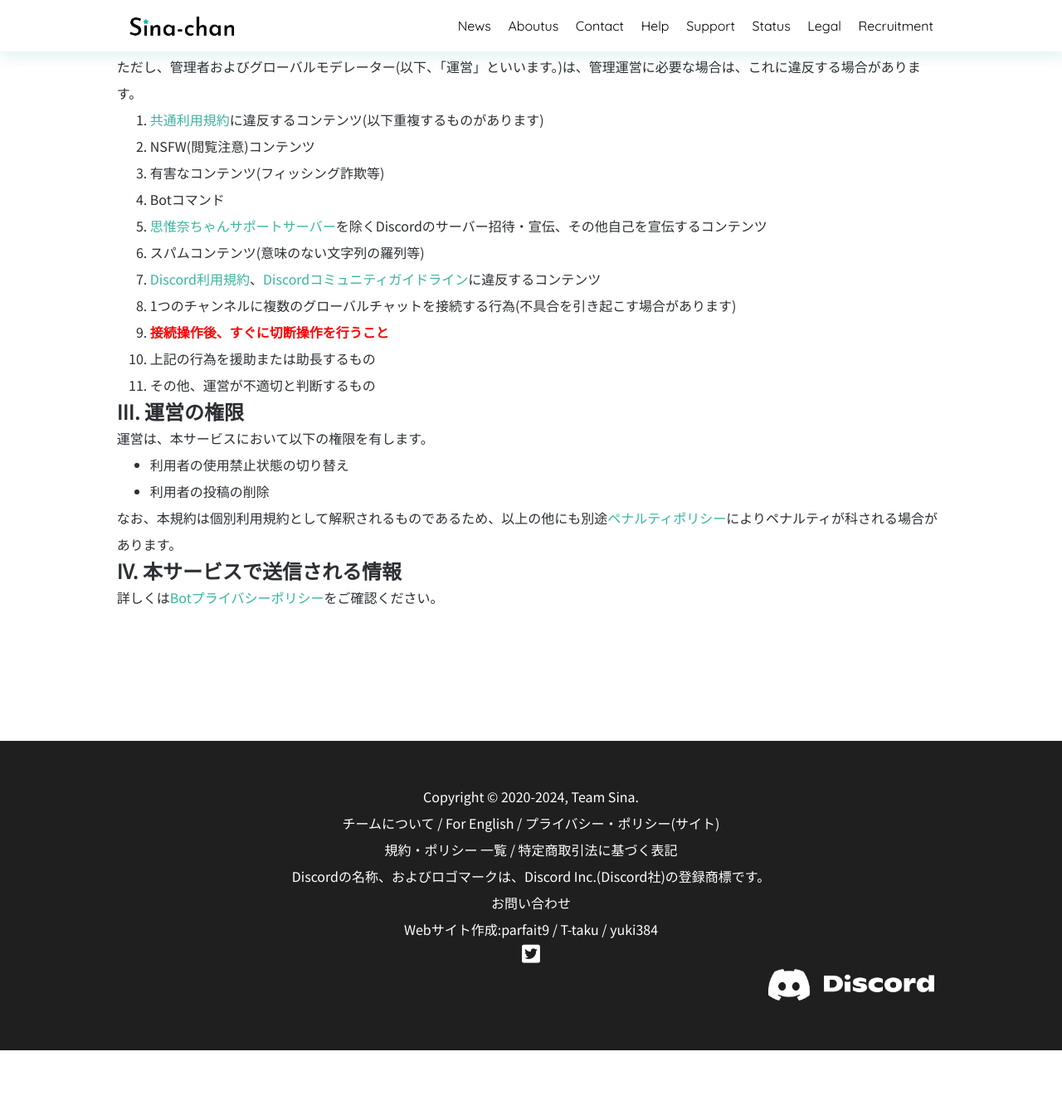
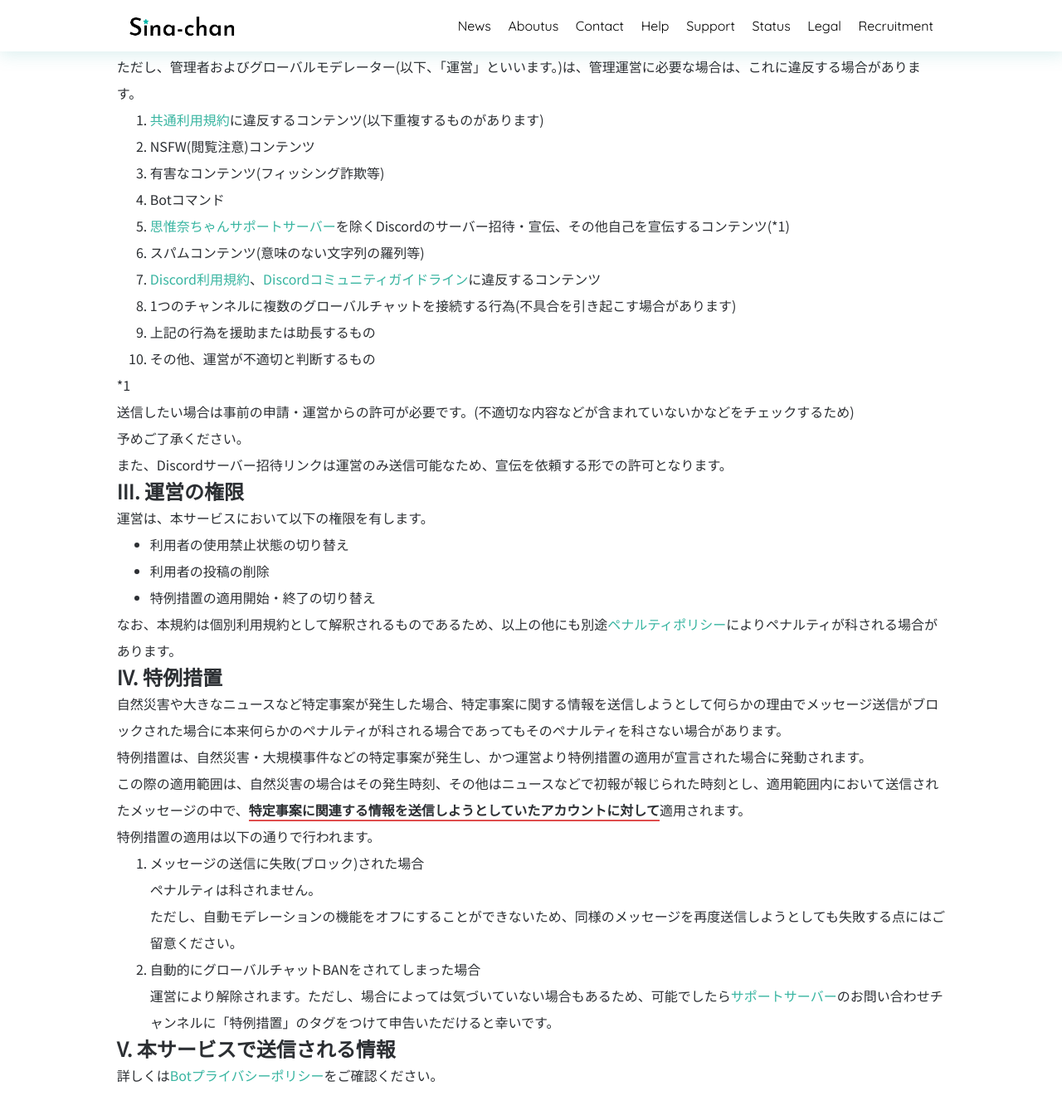
Before and after one commit to SinaKitagami/sinakitagami.github.io, a Jekyll site: the page built from _posts/legal/2023-06-28-gchat-tos.md, in a window 1280 px wide and 1400 px high, scrolled down 590 px. Shown: the top 1344 px of the window at 83% size. Built offline with Jekyll 4.4.1, drawn with Linux system fonts in a browser that asks for light colours; nearby versions of some CDN libraries; a script that is not in the unit is left out; before the commit the page ends 1856 px from its top, so only the background shows below that.

Commit message:
legal update 1

```diff
--- a/_posts/legal/2023-06-28-gchat-tos.md
+++ b/_posts/legal/2023-06-28-gchat-tos.md
@@ -30,13 +30,14 @@ categories:
 2. NSFW(閲覧注意)コンテンツ
 3. 有害なコンテンツ(フィッシング詐欺等)
 4. Botコマンド
-5. <a href="{{site.url}}/discord" class="a-orange">思惟奈ちゃんサポートサーバー</a>を除くDiscordのサーバー招待・宣伝、その他自己を宣伝するコンテンツ
+5. <a href="{{site.url}}/discord" class="a-orange">思惟奈ちゃんサポートサーバー</a>を除くDiscordのサーバー招待・宣伝、その他自己を宣伝するコンテンツ(*1)
 6. スパムコンテンツ(意味のない文字列の羅列等)
 7. <a href="https://discord.com/terms" class="a-orange">Discord利用規約</a>、<a href="https://discord.com/guidelines" class="a-orange">Discordコミュニティガイドライン</a>に違反するコンテンツ
 8. 1つのチャンネルに複数のグローバルチャットを接続する行為(不具合を引き起こす場合があります)
-9. <span style="color:#ff0000;font-weight:bold;">接続操作後、すぐに切断操作を行うこと</span>
-10. 上記の行為を援助または助長するもの
-11. その他、運営が不適切と判断するもの
+9.  上記の行為を援助または助長するもの
+10. その他、運営が不適切と判断するもの
+
+*1<br>送信したい場合は事前の申請・運営からの許可が必要です。(不適切な内容などが含まれていないかなどをチェックするため)<br>予めご了承ください。<br>また、Discordサーバー招待リンクは運営のみ送信可能なため、宣伝を依頼する形での許可となります。
 
 ## III. 運営の権限
 
@@ -44,9 +45,23 @@ categories:
 
 - 利用者の使用禁止状態の切り替え
 - 利用者の投稿の削除
+- 特例措置の適用開始・終了の切り替え
 
 なお、本規約は個別利用規約として解釈されるものであるため、以上の他にも別途<a href="{{site.url}}/legal/penalty" class="a-orange">ペナルティポリシー</a>によりペナルティが科される場合があります。
 
-## IV. 本サービスで送信される情報
+## IV. 特例措置
+
+自然災害や大きなニュースなど特定事案が発生した場合、特定事案に関する情報を送信しようとして何らかの理由でメッセージ送信がブロックされた場合に本来何らかのペナルティが科される場合であってもそのペナルティを科さない場合があります。
+
+特例措置は、自然災害・大規模事件などの特定事案が発生し、かつ運営より特例措置の適用が宣言された場合に発動されます。
+
+この際の適用範囲は、自然災害の場合はその発生時刻、その他はニュースなどで初報が報じられた時刻とし、適用範囲内において送信されたメッセージの中で、**特定事案に関連する情報を送信しようとしていたアカウントに対して**適用されます。
+
+特例措置の適用は以下の通りで行われます。
+
+1. メッセージの送信に失敗(ブロック)された場合<br>ペナルティは科されません。<br>ただし、自動モデレーションの機能をオフにすることができないため、同様のメッセージを再度送信しようとしても失敗する点にはご留意ください。
+2. 自動的にグローバルチャットBANをされてしまった場合<br>運営により解除されます。ただし、場合によっては気づいていない場合もあるため、可能でしたら<a href="{{site.url}}/discord" class="a-orange">サポートサーバー</a>のお問い合わせチャンネルに「特例措置」のタグをつけて申告いただけると幸いです。
+
+## V. 本サービスで送信される情報
 
 詳しくは<a href="{{site.url}}/legal/bot-privacy-policy" class="a-orange">Botプライバシーポリシー</a>をご確認ください。
```
Also changed, not shown: _posts/legal/2023-05-14-penalty.md (+4 -10 lines), _posts/legal/2023-06-28-tos.md (+4 -7 lines).
